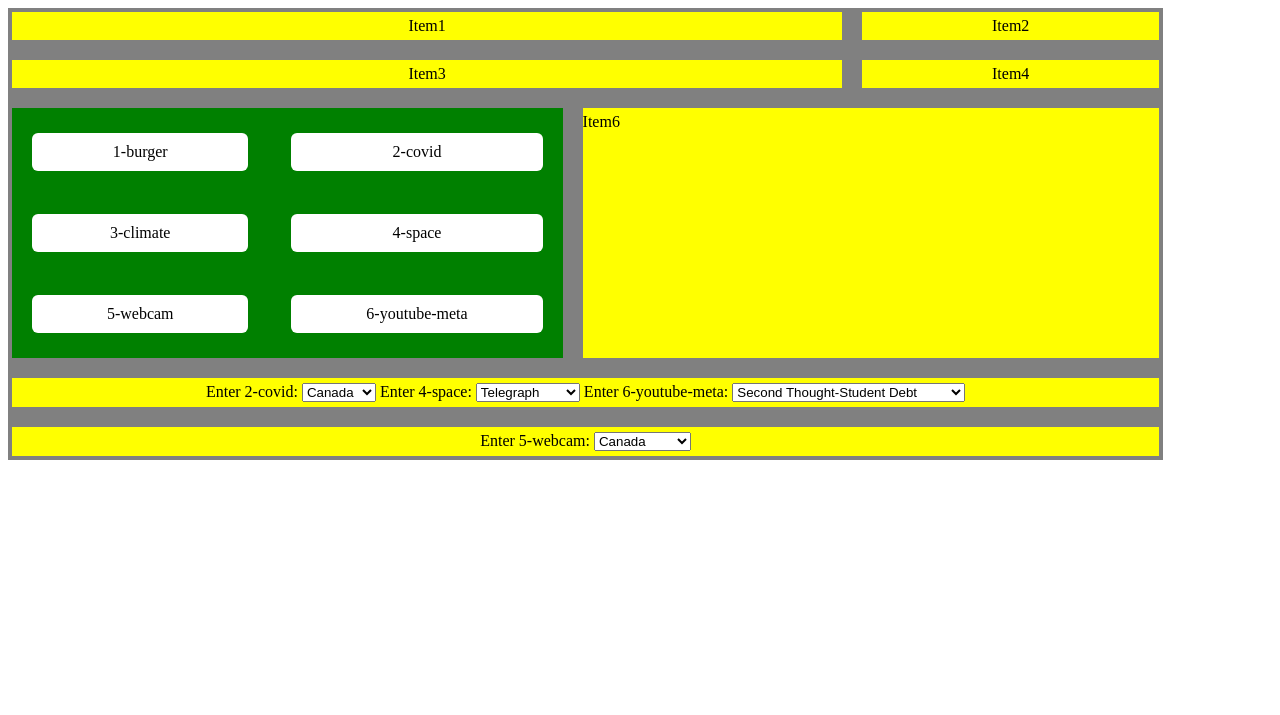
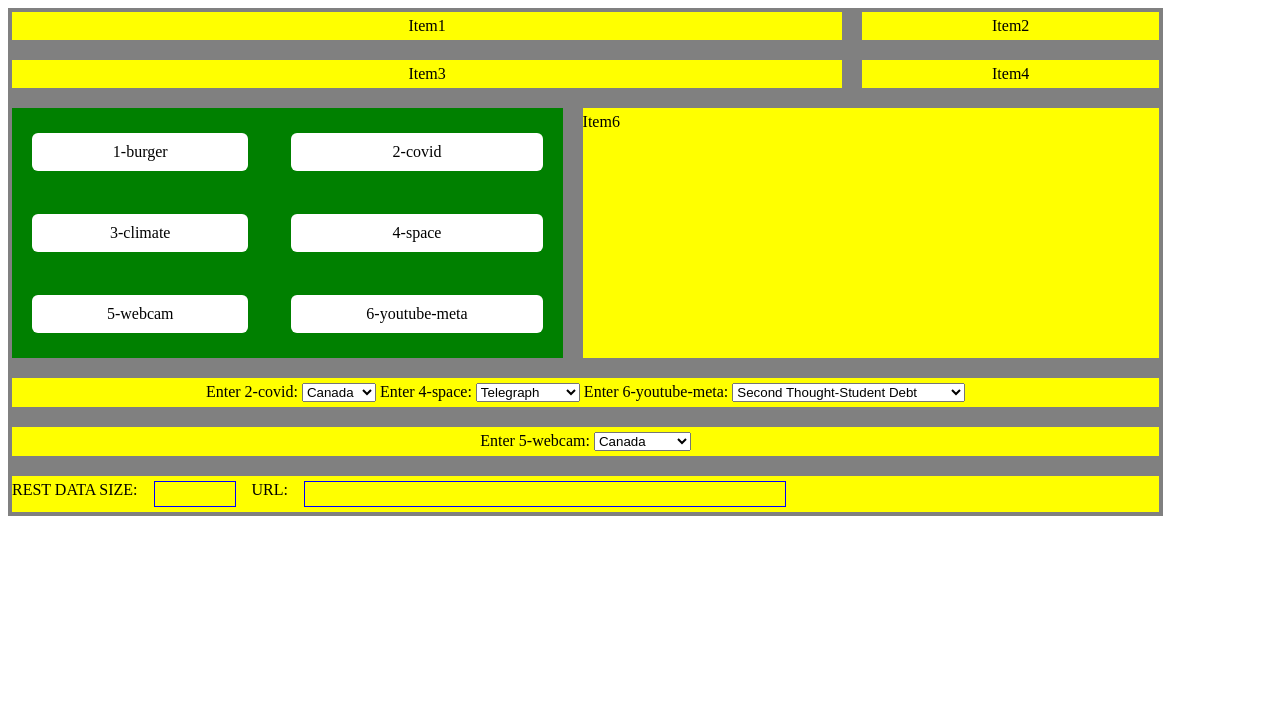
Before and after one commit to RaymondByczko/AlwaysRestPHP, a PHP site: page / in a window 1280 px wide. Shown: the top 715 px of the page. Run offline with PHP 8.4, Linux system fonts and the light colour scheme.

Commit message:
Burger: start rest stats.

```diff
--- a/index.php
+++ b/index.php
@@ -64,6 +64,12 @@
 				<option value="Global">Global</option>
 			</select>
 		</div>
+		<div class="grid-item item9" id="id_item9">
+			<div>REST DATA SIZE:</div>
+			<div id="id_rest_data_size"></div>
+			<div>URL:</div>
+			<div id="id_url"></div>
+		</div>
 	</div>
 	<script type="module" defer>
             import {outputConsole, testBurger, testCovidApi, testCovidApi2, testEnvNewsLive, testClimateApi, testSpaceApi, testSpaceApi2, testWebcamIE, testWebcamIE2, testYoutubeMeta, testYoutubeMeta2} from './script.js';
--- a/script.js
+++ b/script.js
@@ -9,7 +9,7 @@ export function testBurger(idUpdate) {
 	const options = {
 		method: 'GET'
 	};
-
+  document.querySelector('#id_url').innerHTML = 'burger foo';
 	fetch('https://AlwaysRestPHP.rbyczko.repl.co/burger.php', options)
 		.then(response => response.json())
 		.then(response => {
--- a/style.css
+++ b/style.css
@@ -34,6 +34,27 @@ html, body {
 						.item8 {
 							grid-area: 5 / 1 / span 1 / span 3;
 						}
+						.item9 {
+							grid-area: 6 / 1 / span 1 / span 3;
+						}
+						.item9 * {
+							float: left;
+						}
+						#id_rest_data_size {
+							width: 5em;
+							height: 1.5em;
+							border: 1px solid blue;
+							margin-left: 1em;
+							margin-right: 1em;
+						}
+
+						#id_url {
+							width: 30em;
+							height: 1.5em;
+							border: 1px solid blue;
+							margin-left: 1em;
+							margin-right: 1em;
+						}
             .grid-container-btns {
                 display: grid;
                 grid-template-columns: auto auto;
```
